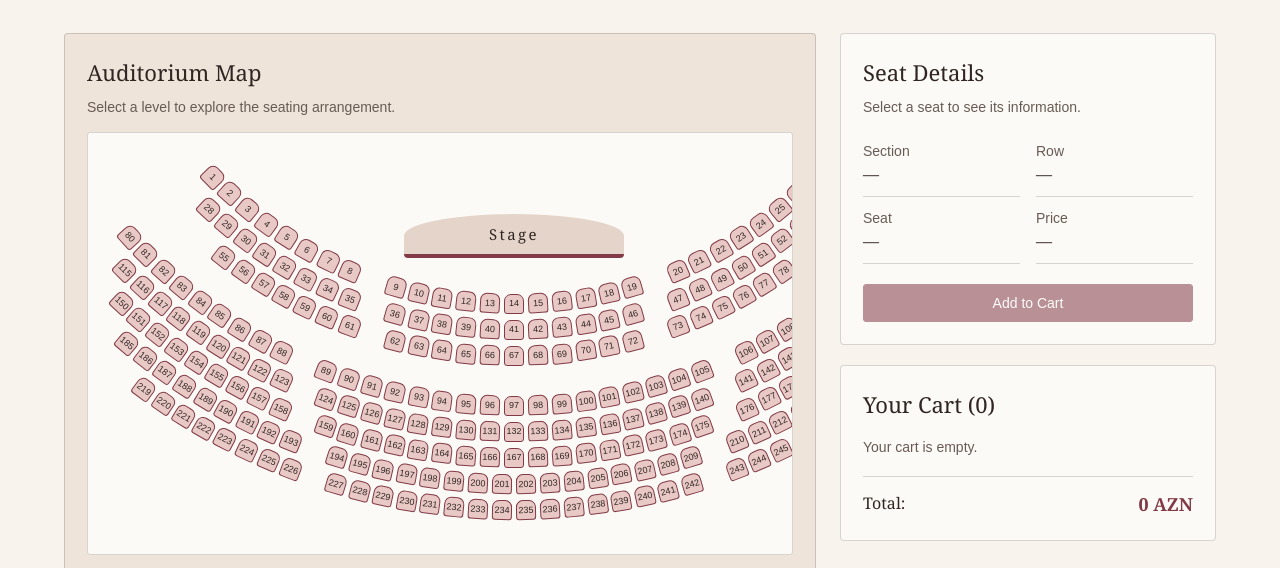
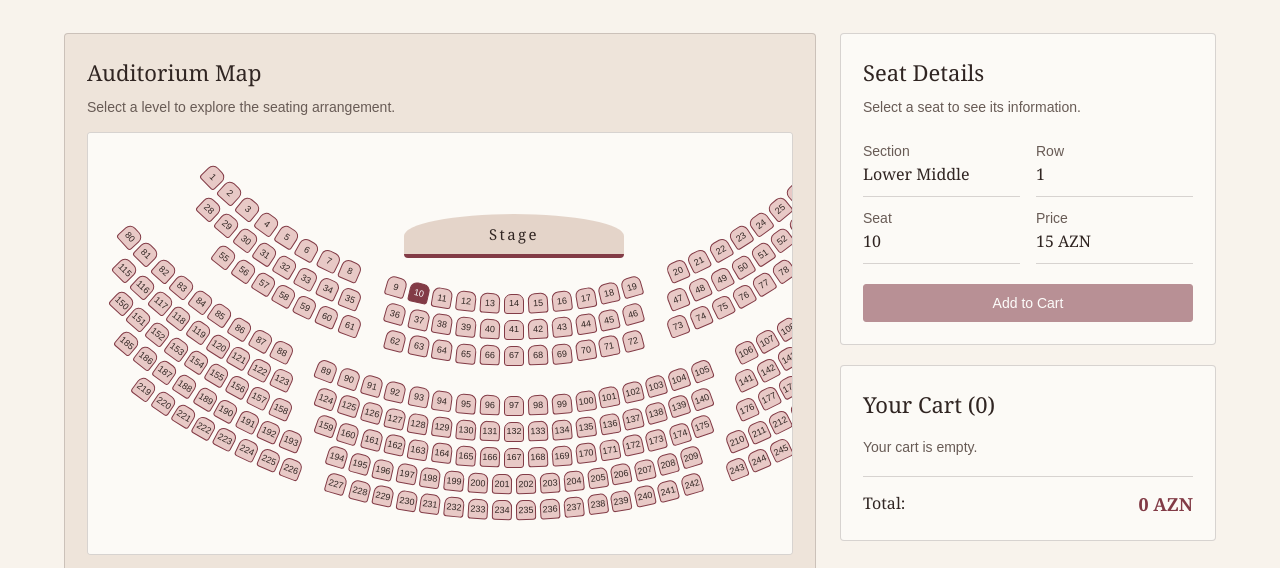
Before and after one commit to agurbanova22777/ada-c101-ticketing, a plain HTML site: page index.html in a window 1280 px wide. Both pictures are taken after a click on the button "10". Shown: the part 231-799 px from the top of the page. Drawn offline with Linux system fonts and the light colour scheme.

Commit message:
Show seat details when a seat is clicked

```diff
--- a/script.js
+++ b/script.js
@@ -84,4 +84,30 @@ function renderSeats() {
 
 renderSeats();
 
+const detailSection = document.getElementById("detail-section");
+const detailRow = document.getElementById("detail-row");
+const detailSeat = document.getElementById("detail-seat");
+const detailPrice = document.getElementById("detail-price");
+
+let selectedButton = null;
+
+// One listener on the map handles clicks on every seat.
+seatMap.addEventListener("click", function (event) {
+    const button = event.target.closest("button.seat");
+    if (!button) return;
+
+    const seat = seats.find(s => s.id === button.dataset.seatId);
+
+    // Highlight only the clicked seat
+    if (selectedButton) selectedButton.classList.remove("selected");
+    selectedButton = button;
+    button.classList.add("selected");
+
+    // Show its info in the Seat Details panel
+    detailSection.textContent = seat.sectionName;
+    detailRow.textContent = seat.row;
+    detailSeat.textContent = seat.seatNumber;
+    detailPrice.textContent = seat.price + " AZN";
+});
+
 console.log("Total seats:", seats.length); // should be 250
--- a/style.css
+++ b/style.css
@@ -190,6 +190,11 @@ button.seat:hover {
     color: #FFFFFF;
 }
 
+button.seat.selected {
+    background: var(--accent);
+    color: #FFFFFF;
+}
+
 button.seat:focus-visible {
     outline: 2px solid var(--ink);
     outline-offset: 2px;
```
